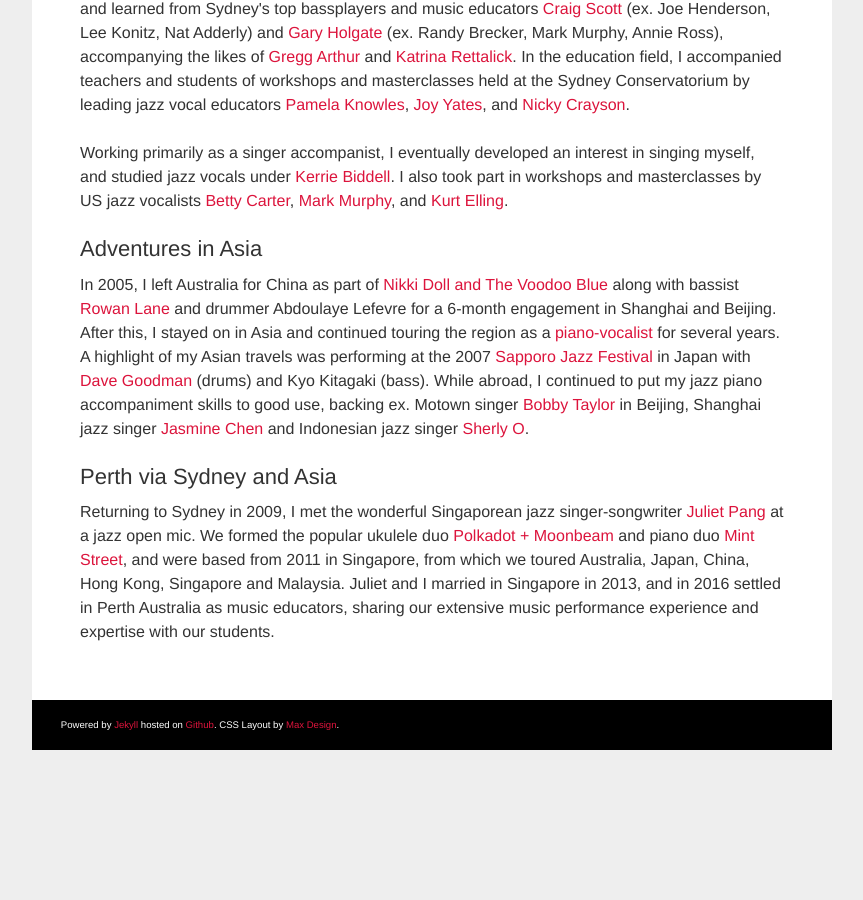
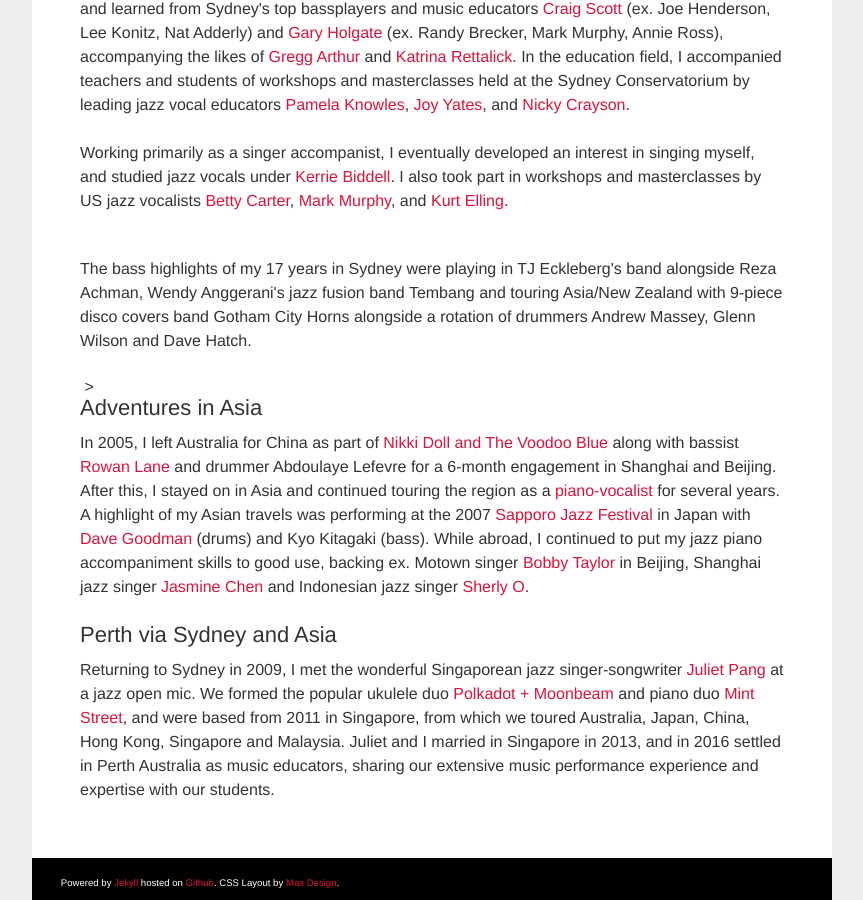
Before and after one commit to didijazz/didijazz.github.io, a Jekyll site: the page built from about/index.html, in a window 1280 px wide and 900 px high, scrolled down 1061 px. Shown: the whole window, without its empty margins (208-1071 px from the left). Built offline with Jekyll 4.4.1, drawn with Linux system fonts in a browser that asks for light colours; before the commit the page ends 1811 px from its top, so only the background shows below that.

Commit message:
Update index.html

```diff
--- a/about/index.html
+++ b/about/index.html
@@ -23,6 +23,8 @@
 <p>In Sydney, I majored in jazz electric bass at the <a href="http://music.sydney.edu.au/" target="_blank">Sydney Conservatorium</a> where at the time the jazz department was lead by the late US trumpet master <a href="http://www.smh.com.au/news/obituaries/fearless-hitter-of-high-notes/2006/01/27/1138319444151.html" target="_blank">Dick Montz</a>. Soon after graduation, I was a jazz piano accompanist at the <a href="http://www.fourseasons.com/sydney/" target="_blank">Sydney Four Seasons</a> from 2000 to 2005. In this post, I played with and learned from Sydney's top bassplayers and music educators <a href="http://www.craigscott.com.au/" target="_blank">Craig Scott</a> (ex. Joe Henderson, Lee Konitz, Nat Adderly) and <a href="http://www.aim.edu.au/teachers/gary-holgate" target="_blank" target="_blank">Gary Holgate</a> (ex. Randy Brecker, Mark Murphy, Annie Ross), accompanying the likes of <a href="http://www.greggarthur.com/" target="_blank">Gregg Arthur</a> and <a href="http://www.katrinaretallick.com/" target="_blank">Katrina Rettalick</a>. In the education field, I accompanied teachers and students of workshops and masterclasses held at the Sydney Conservatorium by leading jazz vocal educators <a href="http://pamelaknowles.com/" target="_blank">Pamela Knowles</a>, <a href="http://www.joyyates-davemacrae.com/" target="_blank">Joy Yates</a>, and <a href="https://soundcloud.com/nicky-crayson" target="_blank">Nicky Crayson</a>.</p>
 <p>Working primarily as a singer accompanist, I eventually developed an interest in singing myself, and studied jazz vocals under <a href="http://www.smh.com.au/comment/obituaries/kerrie-biddell-the-first-lady-of-australian-jazz-20140909-10eaff.html" target="_blank">Kerrie Biddell</a>. I also took part in workshops and masterclasses by US jazz vocalists <a href="https://en.wikipedia.org/wiki/Betty_Carter" target="_blank">Betty Carter</a>, <a href="https://en.wikipedia.org/wiki/Mark_Murphy_%28singer%29" target="_blank">Mark Murphy</a>, and <a href="https://en.wikipedia.org/wiki/Kurt_Elling" target="_blank">Kurt Elling</a>.</p>
 
+<p>The bass highlights of my 17 years in Sydney were playing in TJ Eckleberg's band alongside Reza Achman, Wendy Anggerani's jazz fusion band Tembang and touring Asia/New Zealand with 9-piece disco covers band Gotham City Horns alongside a rotation of drummers Andrew Massey, Glenn Wilson and Dave Hatch.</p>
+ >
 <h3><a id="Adventures_in_Asia_24"></a>Adventures in Asia</h3>
 <p>In 2005, I left Australia for China as part of <a href="http://www.nikkidoll.com/" target="_blank">Nikki Doll and The Voodoo Blue</a> along with bassist <a href="http://www.markbass.it/artist-detail/rowan-lane/" target="_blank">Rowan Lane</a> and drummer Abdoulaye Lefevre for a 6-month engagement in Shanghai and Beijing. After this, I stayed on in Asia and continued touring the region as a <a href="pressposters.html">piano-vocalist</a> for several years. A highlight of my Asian travels was performing at the 2007 <a href="http://sapporocityjazz.jp/" target="_blank">Sapporo Jazz Festival</a> in Japan with <a href="http://davegoodman.com.au/" target="_blank">Dave Goodman</a> (drums) and Kyo Kitagaki (bass). While abroad, I continued to put my jazz piano accompaniment skills to good use, backing ex. Motown singer <a href="https://en.wikipedia.org/wiki/Bobby_Taylor_%26_the_Vancouvers" target="_blank">Bobby Taylor</a> in Beijing, Shanghai jazz singer <a href="https://www.facebook.com/jasminechenmusic/" target="_blank">Jasmine Chen</a> and Indonesian jazz singer <a href="https://id.wikipedia.org/wiki/Sherly_O" target="_blank">Sherly O</a>.</p>
 
```
